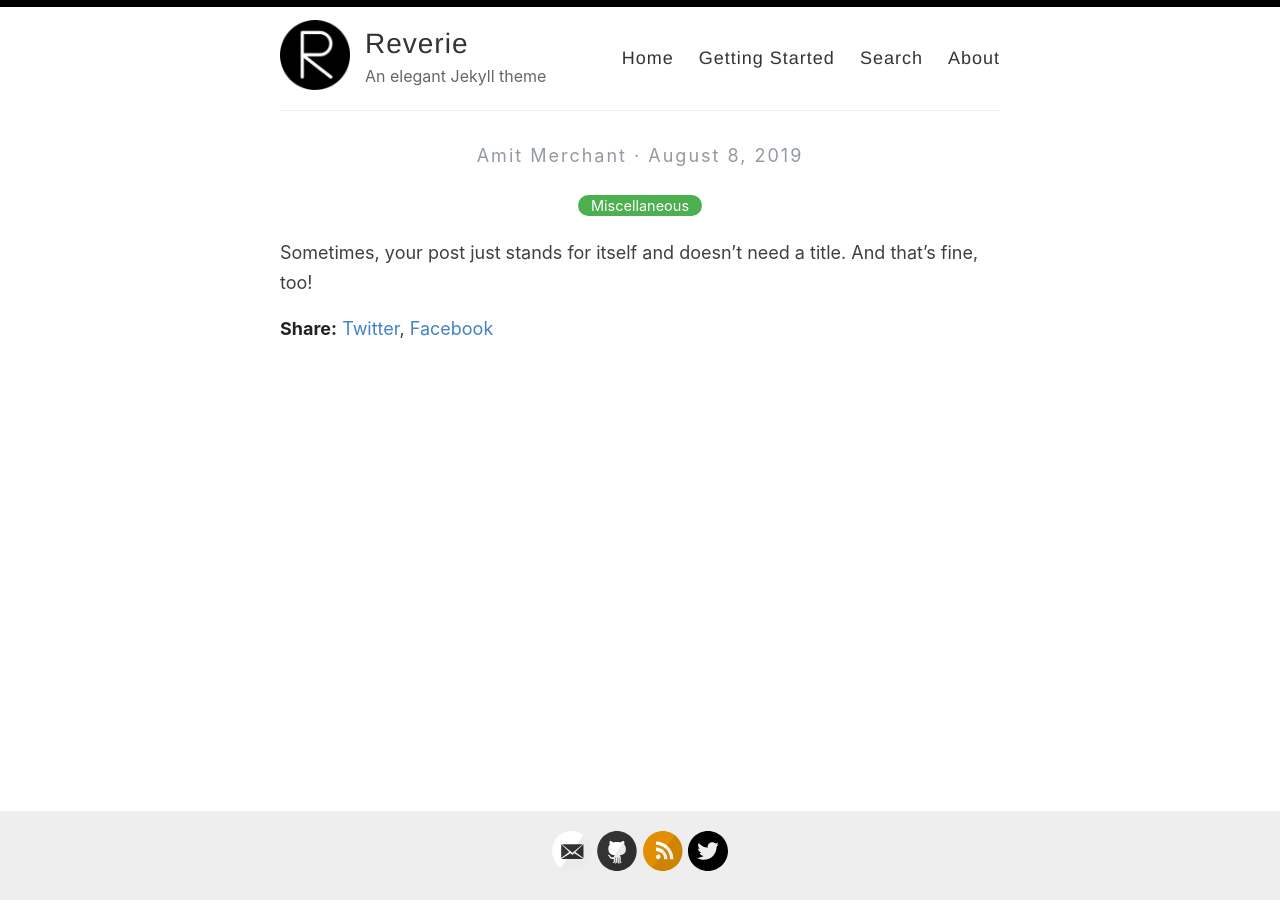
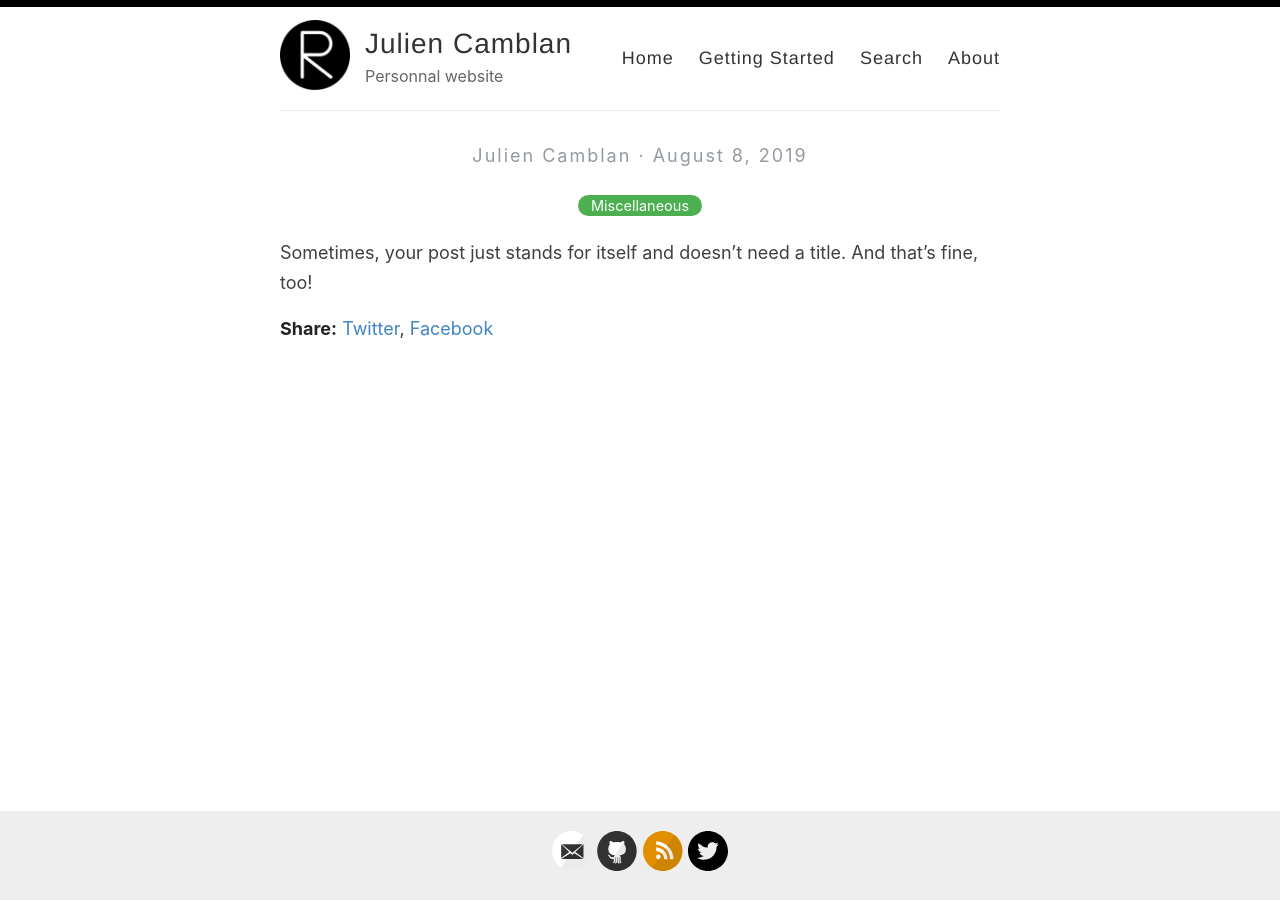
Before and after one commit to jcamblan/jcamblan.github.io, a Jekyll site: the page built from _posts/2019-08-08-no-title-posts.md, in a window 1280 px wide. Built offline with Jekyll 4.4.1, drawn with Linux system fonts in a browser that asks for light colours.

Commit message:
Update _config.yml

```diff
--- a/_config.yml
+++ b/_config.yml
@@ -3,13 +3,13 @@
 #
 
 # Name of your site (displayed in the header)
-name: Reverie
+name: Julien Camblan
 
 # Name of the author
-author: Amit Merchant
+author: Julien Camblan
 
 # Short bio or description (displayed in the header)
-description: An elegant Jekyll theme
+description: Personnal website
 
 # URL of your avatar or profile pic (you could use your GitHub profile pic)
 avatar: /images/reverie.png
@@ -21,15 +21,15 @@ avatar: /images/reverie.png
 # Includes an icon in the footer for each username you enter
 footer-links:
   dribbble:
-  email: amit.d.merchant@gmail.com
+  email: julien@camblan.io
   facebook:
   flickr:
-  github: amitmerchant1990/reverie
+  github: jcamblan
   instagram:
   linkedin:
   pinterest:
   rss: rss
-  twitter: amit_merchant
+  twitter: sylfaen
   stackoverflow:
   youtube: # channel/<your_long_string> or user/<user-name>
   googleplus: # anything in your profile username that comes after plus.google.com/
@@ -41,18 +41,18 @@ footer-links:
 disqus:
 
 # Enter your Google Analytics web tracking code (e.g. UA-2110908-2) to activate tracking
-google_analytics: UA-43339302-11
+google_analytics:
 
 # Your website URL (e.g. http://amitmerchant1990.github.io or http://www.amitmerchant.com)
 # Used for Sitemap.xml and your RSS feed
-url: http://www.amitmerchant.com/reverie
-enforce_ssl: https://www.amitmerchant.com/reverie
+url: https://jcamblan.github.io/
+enforce_ssl: https://jcamblan.github.io/
 
 # If you're hosting your site at a Project repository on GitHub pages
 # (http://yourusername.github.io/repository-name)
 # and NOT your User repository (http://yourusername.github.io)
 # then add in the baseurl here, like this: "/repository-name"
-baseurl: "/reverie"
+baseurl: "/jcamblan"
 
 #
 # !! You don't need to change any of the configuration flags below !!
```
